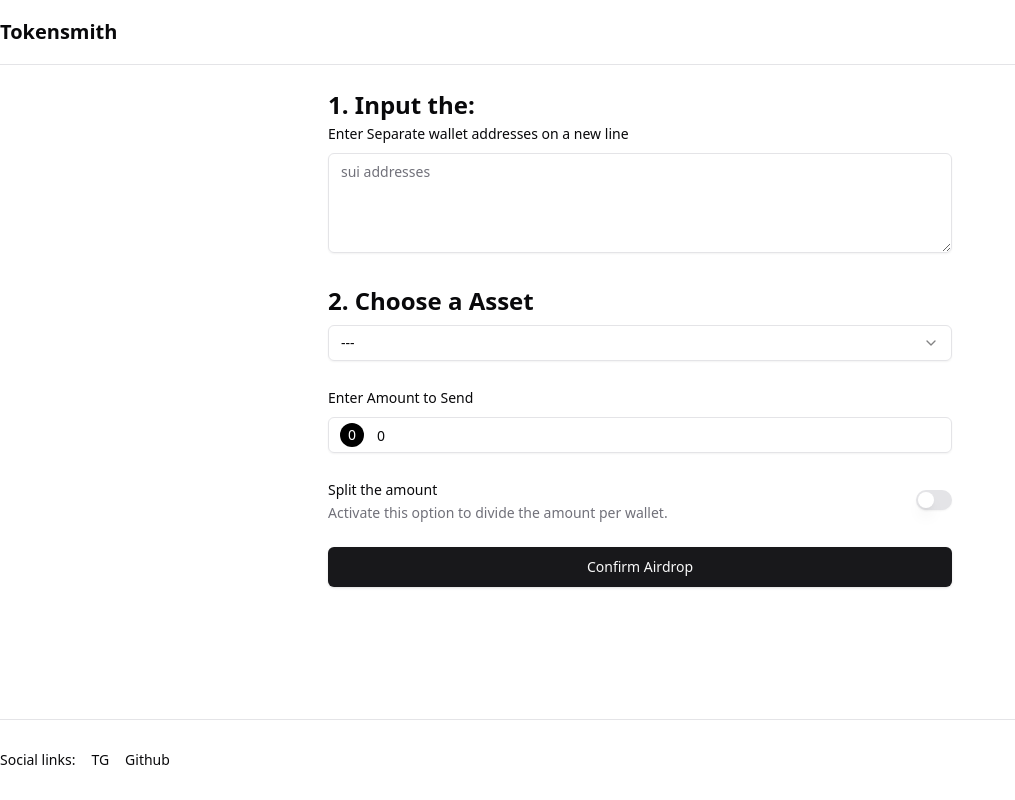
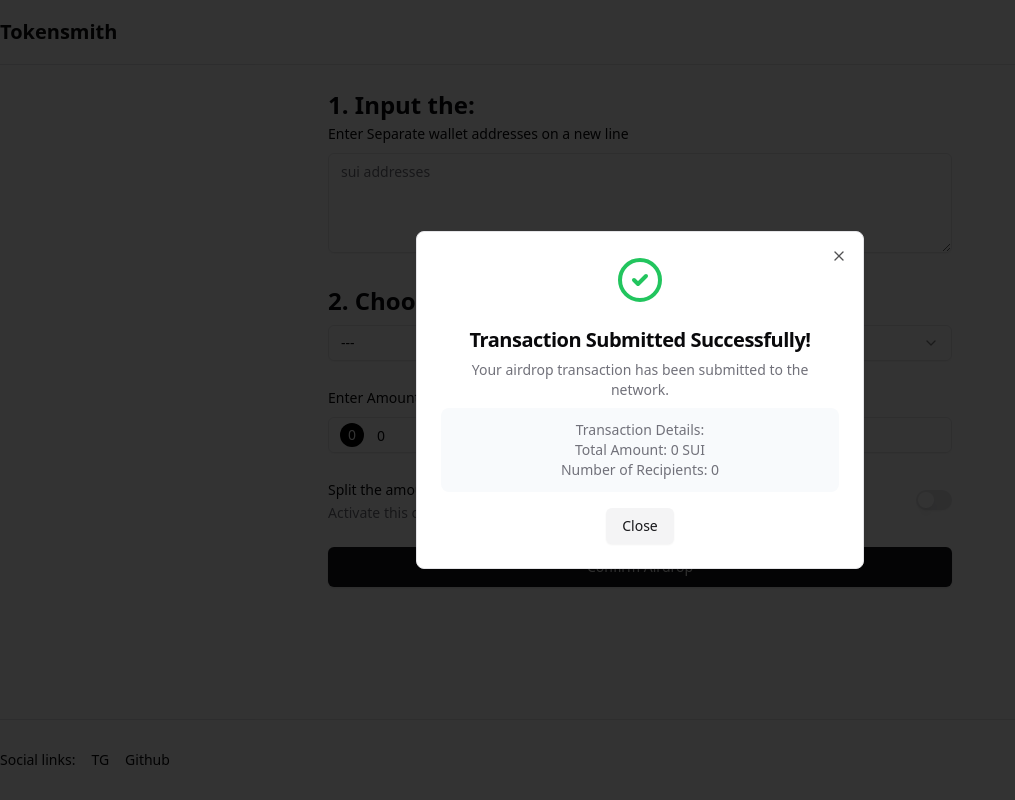
Before and after one commit to IceHugh/cl-client, a React (Vite) app: page / in a window 1280 px wide. Both pictures are taken after a click on the button "Confirm Airdrop". Shown: the whole page, without its empty margins (0-1015 px from the left). Built offline with nearby package versions, Linux system fonts and the light colour scheme; what @mysten/sui would draw is missing.

Commit message:
change ui

```diff
--- /dev/null
+++ b/app/components/ui/dialog.tsx
@@ -0,0 +1,120 @@
+import * as React from "react"
+import * as DialogPrimitive from "@radix-ui/react-dialog"
+import { X } from "lucide-react"
+
+import { cn } from "@/lib/utils"
+
+const Dialog = DialogPrimitive.Root
+
+const DialogTrigger = DialogPrimitive.Trigger
+
+const DialogPortal = DialogPrimitive.Portal
+
+const DialogClose = DialogPrimitive.Close
+
+const DialogOverlay = React.forwardRef<
+  React.ElementRef<typeof DialogPrimitive.Overlay>,
+  React.ComponentPropsWithoutRef<typeof DialogPrimitive.Overlay>
+>(({ className, ...props }, ref) => (
+  <DialogPrimitive.Overlay
+    ref={ref}
+    className={cn(
+      "fixed inset-0 z-50 bg-black/80  data-[state=open]:animate-in data-[state=closed]:animate-out data-[state=closed]:fade-out-0 data-[state=open]:fade-in-0",
+      className
+    )}
+    {...props}
+  />
+))
+DialogOverlay.displayName = DialogPrimitive.Overlay.displayName
+
+const DialogContent = React.forwardRef<
+  React.ElementRef<typeof DialogPrimitive.Content>,
+  React.ComponentPropsWithoutRef<typeof DialogPrimitive.Content>
+>(({ className, children, ...props }, ref) => (
+  <DialogPortal>
+    <DialogOverlay />
+    <DialogPrimitive.Content
+      ref={ref}
+      className={cn(
+        "fixed left-[50%] top-[50%] z-50 grid w-full max-w-lg translate-x-[-50%] translate-y-[-50%] gap-4 border bg-background p-6 shadow-lg duration-200 data-[state=open]:animate-in data-[state=closed]:animate-out data-[state=closed]:fade-out-0 data-[state=open]:fade-in-0 data-[state=closed]:zoom-out-95 data-[state=open]:zoom-in-95 data-[state=closed]:slide-out-to-left-1/2 data-[state=closed]:slide-out-to-top-[48%] data-[state=open]:slide-in-from-left-1/2 data-[state=open]:slide-in-from-top-[48%] sm:rounded-lg",
+        className
+      )}
+      {...props}
+    >
+      {children}
+      <DialogPrimitive.Close className="absolute right-4 top-4 rounded-sm opacity-70 ring-offset-background transition-opacity hover:opacity-100 focus:outline-none focus:ring-2 focus:ring-ring focus:ring-offset-2 disabled:pointer-events-none data-[state=open]:bg-accent data-[state=open]:text-muted-foreground">
+        <X className="h-4 w-4" />
+        <span className="sr-only">Close</span>
+      </DialogPrimitive.Close>
+    </DialogPrimitive.Content>
+  </DialogPortal>
+))
+DialogContent.displayName = DialogPrimitive.Content.displayName
+
+const DialogHeader = ({
+  className,
+  ...props
+}: React.HTMLAttributes<HTMLDivElement>) => (
+  <div
+    className={cn(
+      "flex flex-col space-y-1.5 text-center sm:text-left",
+      className
+    )}
+    {...props}
+  />
+)
+DialogHeader.displayName = "DialogHeader"
+
+const DialogFooter = ({
+  className,
+  ...props
+}: React.HTMLAttributes<HTMLDivElement>) => (
+  <div
+    className={cn(
+      "flex flex-col-reverse sm:flex-row sm:justify-end sm:space-x-2",
+      className
+    )}
+    {...props}
+  />
+)
+DialogFooter.displayName = "DialogFooter"
+
+const DialogTitle = React.forwardRef<
+  React.ElementRef<typeof DialogPrimitive.Title>,
+  React.ComponentPropsWithoutRef<typeof DialogPrimitive.Title>
+>(({ className, ...props }, ref) => (
+  <DialogPrimitive.Title
+    ref={ref}
+    className={cn(
+      "text-lg font-semibold leading-none tracking-tight",
+      className
+    )}
+    {...props}
+  />
+))
+DialogTitle.displayName = DialogPrimitive.Title.displayName
+
+const DialogDescription = React.forwardRef<
+  React.ElementRef<typeof DialogPrimitive.Description>,
+  React.ComponentPropsWithoutRef<typeof DialogPrimitive.Description>
+>(({ className, ...props }, ref) => (
+  <DialogPrimitive.Description
+    ref={ref}
+    className={cn("text-sm text-muted-foreground", className)}
+    {...props}
+  />
+))
+DialogDescription.displayName = DialogPrimitive.Description.displayName
+
+export {
+  Dialog,
+  DialogPortal,
+  DialogOverlay,
+  DialogTrigger,
+  DialogClose,
+  DialogContent,
+  DialogHeader,
+  DialogFooter,
+  DialogTitle,
+  DialogDescription,
+}
--- a/app/pages/index.tsx
+++ b/app/pages/index.tsx
@@ -11,11 +11,14 @@
 import { Switch } from '@/components/ui/switch'
 import { Label } from '@/components/ui/label'
 import { useState } from 'react'
+import { Dialog, DialogContent, DialogHeader, DialogTitle, DialogDescription, DialogFooter } from "@/components/ui/dialog"
+import { CheckCircle2 } from "lucide-react"
 
 export default function CryptoForm() {
   const [amount, setAmount] = useState<string>('0')
   const [walletAddresses, setWalletAddresses] = useState<string>('')
   const [splitAmount, setSplitAmount] = useState(false)
+  const [showSuccessDialog, setShowSuccessDialog] = useState(false)
 
   const getWalletCount = () => {
     return walletAddresses.split('\n').filter((address) => address.trim())
@@ -28,7 +31,12 @@
     return Number.parseFloat(amount) / walletCount
   }
 
+  const handleConfirm = () => {
+    setShowSuccessDialog(true)
+  }
+
   return (
+    <>
       <div className='max-w-2xl mx-auto p-6 space-y-8'>
         <div className='space-y-2'>
           <h2 className='text-2xl font-semibold'>1. Input the:</h2>
@@ -92,8 +100,41 @@
               </div>
             )}
           </div>
-        <Button className='w-full' size="lg">Confirm Airdrop</Button>
+          <Button className='w-full' size="lg" onClick={handleConfirm}>
+            Confirm Airdrop
+          </Button>
         </div>
       </div>
+
+      <Dialog open={showSuccessDialog} onOpenChange={setShowSuccessDialog}>
+        <DialogContent className="sm:max-w-md">
+          <DialogHeader>
+            <div className="flex items-center justify-center mb-4">
+              <CheckCircle2 className="h-12 w-12 text-green-500" />
+            </div>
+            <DialogTitle className="text-center text-xl">Transaction Submitted Successfully!</DialogTitle>
+            <DialogDescription className="text-center space-y-2">
+              <p>Your airdrop transaction has been submitted to the network.</p>
+              <div className="mt-4 p-3 bg-slate-50 rounded-lg">
+                <p className="font-medium">Transaction Details:</p>
+                <p>Total Amount: {amount} SUI</p>
+                <p>Number of Recipients: {getWalletCount()}</p>
+                {splitAmount && (
+                  <p>Amount per Wallet: {getAmountPerWallet()} SUI</p>
+                )}
+              </div>
+            </DialogDescription>
+          </DialogHeader>
+          <DialogFooter className="sm:justify-center">
+            <Button
+              variant="secondary"
+              onClick={() => setShowSuccessDialog(false)}
+            >
+              Close
+            </Button>
+          </DialogFooter>
+        </DialogContent>
+      </Dialog>
+    </>
   )
 }
--- a/package.json
+++ b/package.json
@@ -13,6 +13,7 @@
     "@hookform/resolvers": "^4.1.0",
     "@mysten/dapp-kit": "^0.14.50",
     "@mysten/sui": "^1.21.2",
+    "@radix-ui/react-dialog": "^1.1.6",
     "@radix-ui/react-label": "^2.1.2",
     "@radix-ui/react-popover": "^1.1.6",
     "@radix-ui/react-select": "^2.1.6",
```
Also changed, not shown: 1 other file (tests, documents, lock files or other folders). Lines whose indentation alone changed are shown as unchanged.
